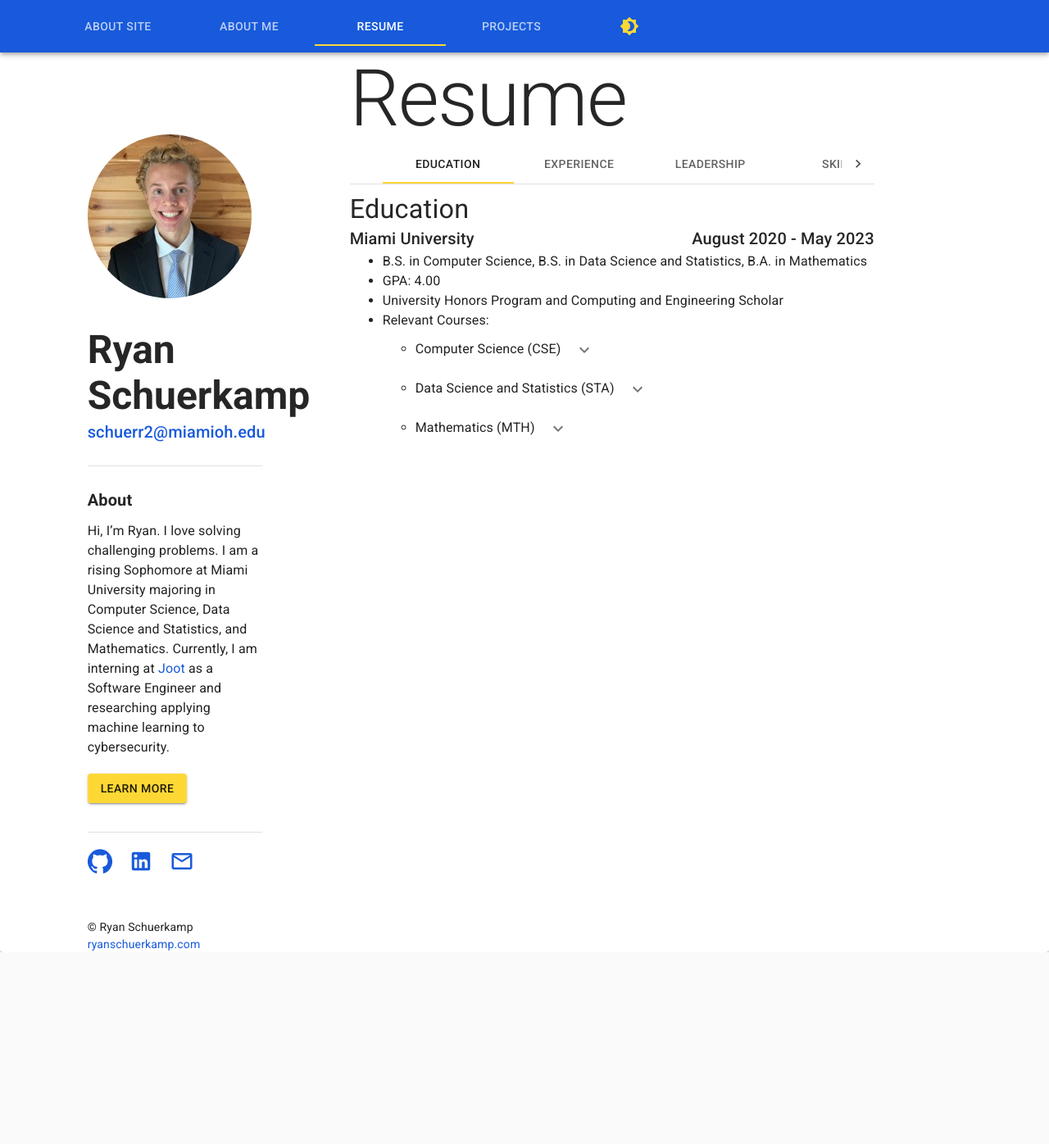
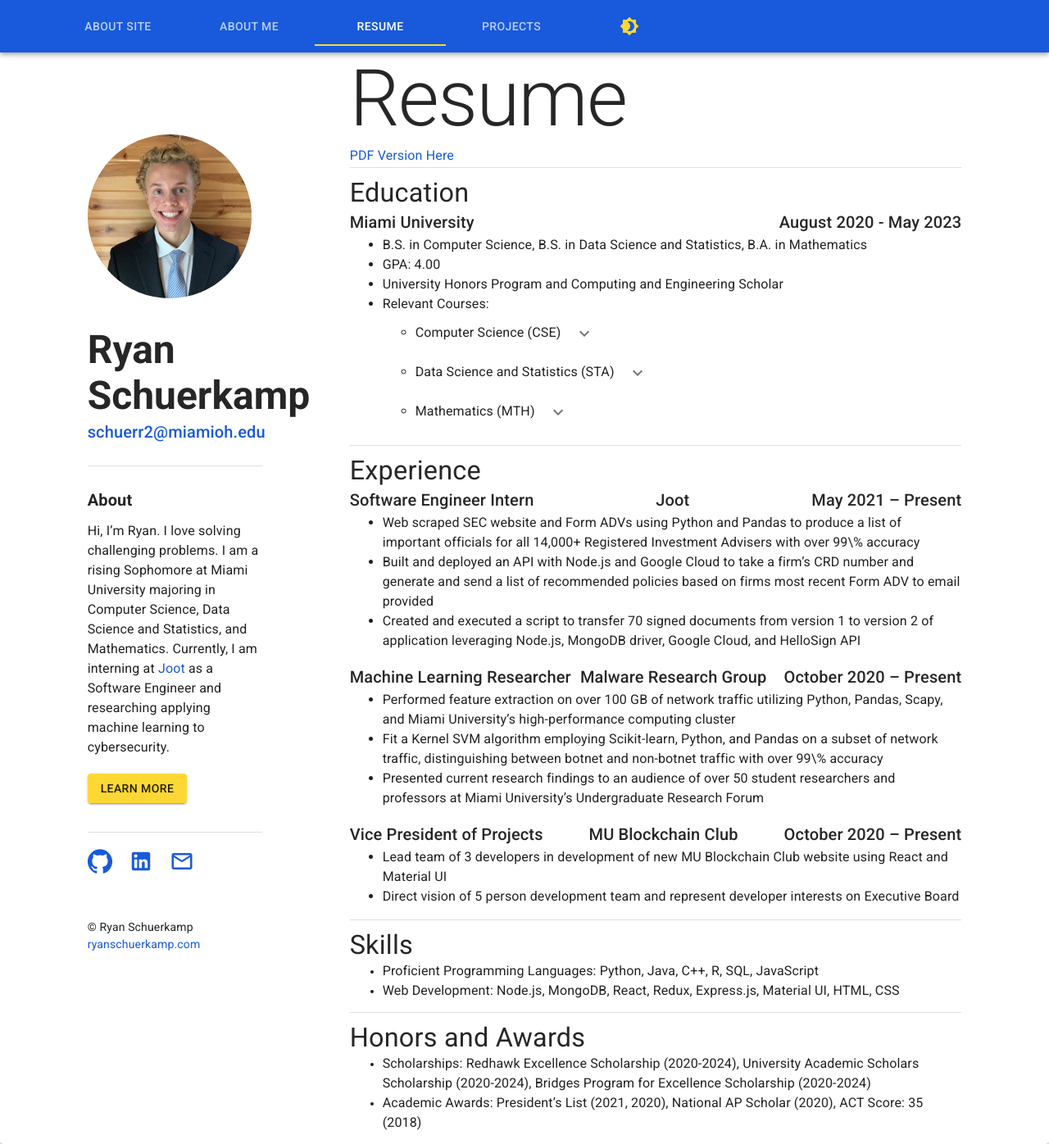
Before and after one commit to ryanschuerkamp/Personal_Website, a React (Create React App) app in the folder frontend/: page /resume in a window 1280 px wide. Shown: the whole page at 82% size. Before the commit the page ends 1162 px from the top, so only its background shows below. Built offline with nearby package versions, Linux system fonts and the light colour scheme.

Commit message:
Finish and update resume page

```diff
--- a/frontend/src/components/aboutMe/PictureCard.js
+++ b/frontend/src/components/aboutMe/PictureCard.js
@@ -25,7 +25,7 @@ const PictureCard = (props) => {
   const classes = useStyles(props);
 
   return (
-    <Card className={classes.root}>
+    <Card raised className={classes.root}>
       <CardActionArea>
         <CardMedia className={classes.media} image={picture} />
         <CardContent>
--- a/frontend/src/components/resume/Education.js
+++ b/frontend/src/components/resume/Education.js
@@ -156,7 +156,7 @@ const Education = () => {
   );
 
   return (
-    <Grid item container xs={12}>
+    <>
       <Typography style={{ marginTop: 10 }} variant="h4">
         Education
       </Typography>
@@ -186,7 +186,7 @@ const Education = () => {
           </ul>
         </ul>
       </Typography>
-    </Grid>
+    </>
   );
 };
 
--- /dev/null
+++ b/frontend/src/components/resume/Experience.js
@@ -0,0 +1,81 @@
+import React from "react";
+import { Typography, Grid, Divider } from "@material-ui/core";
+
+const Experience = () => {
+  return (
+    <>
+      <Typography style={{ marginTop: 10 }} variant="h4">
+        Experience
+      </Typography>
+      <Grid item container justifyContent="space-between">
+        <Typography variant="h6">Software Engineer Intern</Typography>
+        <Typography variant="h6">Joot</Typography>
+        <Typography variant="h6">May 2021 – Present</Typography>
+      </Grid>
+      <Typography component="div" variant="body1">
+        <ul>
+          <li>
+            Web scraped SEC website and Form ADVs using Python and Pandas to
+            produce a list of important officials for all 14,000+ Registered
+            Investment Advisers with over 99\% accuracy
+          </li>
+          <li>
+            Built and deployed an API with Node.js and Google Cloud to take a
+            firm’s CRD number and generate and send a list of recommended
+            policies based on firms most recent Form ADV to email provided
+          </li>
+          <li>
+            Created and executed a script to transfer 70 signed documents from
+            version 1 to version 2 of application leveraging Node.js, MongoDB
+            driver, Google Cloud, and HelloSign API
+          </li>
+        </ul>
+      </Typography>
+      <Grid item container justifyContent="space-between">
+        <Typography variant="h6">Machine Learning Researcher</Typography>
+        <Typography style={{ marginRight: 10 }} variant="h6">
+          Malware Research Group
+        </Typography>
+        <Typography variant="h6">October 2020 – Present</Typography>
+      </Grid>
+      <Typography component="div" variant="body1">
+        <ul>
+          <li>
+            Performed feature extraction on over 100 GB of network traffic
+            utilizing Python, Pandas, Scapy, and Miami University’s
+            high-performance computing cluster
+          </li>
+          <li>
+            Fit a Kernel SVM algorithm employing Scikit-learn, Python, and
+            Pandas on a subset of network traffic, distinguishing between botnet
+            and non-botnet traffic with over 99\% accuracy
+          </li>
+          <li>
+            Presented current research findings to an audience of over 50
+            student researchers and professors at Miami University’s
+            Undergraduate Research Forum
+          </li>
+        </ul>
+      </Typography>
+      <Grid item container justifyContent="space-between">
+        <Typography variant="h6">Vice President of Projects</Typography>
+        <Typography variant="h6">MU Blockchain Club</Typography>
+        <Typography variant="h6">October 2020 – Present</Typography>
+      </Grid>
+      <Typography component="div" variant="body1">
+        <ul>
+          <li>
+            Lead team of 3 developers in development of new MU Blockchain Club
+            website using React and Material UI
+          </li>
+          <li>
+            Direct vision of 5 person development team and represent developer
+            interests on Executive Board
+          </li>
+        </ul>
+      </Typography>
+    </>
+  );
+};
+
+export default Experience;
--- a/frontend/src/components/resume/Resume.js
+++ b/frontend/src/components/resume/Resume.js
@@ -1,17 +1,12 @@
 import React from "react";
-import {
-  Grid,
-  Typography,
-  Hidden,
-  Divider,
-  Tabs,
-  Tab,
-  Link,
-} from "@material-ui/core";
+import { Grid, Typography, Hidden, Divider, Link } from "@material-ui/core";
 
 import Sidebar from "../sidebar/Sidebar";
 import Footer from "../Footer";
 import Education from "./Education";
+import Experience from "./Experience";
+import SkillsAndHonors from "./SkillsAndHonors";
+import Ryan_Schuerkamp_Resume from "./Ryan_Schuerkamp_Resume.pdf";
 
 const Resume = () => {
   return (
@@ -21,47 +16,29 @@ const Resume = () => {
           <Sidebar resumePage={true} />
         </Grid>
       </Hidden>
-      <Grid item container xs={12} lg={6} direction="column">
+      <Grid item container xs={12} lg={7} xl={6} direction="column">
         <Grid item container>
           <Grid item xs={1} lg={false} />
           <Grid item xs={10} lg={12}>
             <Typography variant="h1">Resume</Typography>
-            <Tabs variant="scrollable" scrollButtons="on" value="/">
-              <Tab label="Education" value="/" component={Link} to="/" />
-              <Tab
-                label="Experience"
-                value="/about"
-                component={Link}
-                to="/about"
-              />
-              <Tab
-                label="Leadership"
-                value="/resume"
-                component={Link}
-                to="/resume"
-              />
-              <Tab
-                label="Skills"
-                value="/projects"
-                component={Link}
-                to="/projects"
-              />
-              <Tab
-                label="Honors and Awards"
-                value="/projects"
-                component={Link}
-                to="/projects"
-              />
-            </Tabs>
+            <Typography variant="subtitle1">
+              <Link href={Ryan_Schuerkamp_Resume} target="_blank">
+                PDF Version Here
+              </Link>
+            </Typography>
             <Divider />
             <Education />
+            <Divider />
+            <Experience />
+            <Divider />
+            <SkillsAndHonors />
           </Grid>
         </Grid>
         <Hidden lgUp={true}>
           <Footer resumePage={true} />
         </Hidden>
       </Grid>
-      <Grid item xs={1} lg={2} />
+      <Grid item xs={1} lg={1} xl={2} />
     </Grid>
   );
 };
--- /dev/null
+++ b/frontend/src/components/resume/SkillsAndHonors.js
@@ -0,0 +1,47 @@
+import React from "react";
+import { Typography, Divider } from "@material-ui/core";
+
+const SkillsAndHonors = () => {
+  return (
+    <>
+      <Typography style={{ marginTop: 10 }} variant="h4">
+        Skills
+      </Typography>
+      <ul>
+        <li>
+          <Typography variant="body1">
+            Proficient Programming Languages: Python, Java, C++, R, SQL,
+            JavaScript
+          </Typography>
+        </li>
+        <li>
+          <Typography variant="body1">
+            Web Development: Node.js, MongoDB, React, Redux, Express.js,
+            Material UI, HTML, CSS
+          </Typography>
+        </li>
+      </ul>
+      <Divider />
+      <Typography style={{ marginTop: 10 }} variant="h4">
+        Honors and Awards
+      </Typography>
+      <ul>
+        <li>
+          <Typography variant="body1">
+            Scholarships: Redhawk Excellence Scholarship (2020-2024), University
+            Academic Scholars Scholarship (2020-2024), Bridges Program for
+            Excellence Scholarship (2020-2024)
+          </Typography>
+        </li>
+        <li>
+          <Typography variant="body1">
+            Academic Awards: President’s List (2021, 2020), National AP Scholar
+            (2020), ACT Score: 35 (2018)
+          </Typography>
+        </li>
+      </ul>
+    </>
+  );
+};
+
+export default SkillsAndHonors;
```
Also changed, not shown: 1 other file (tests, documents, lock files or other folders).
